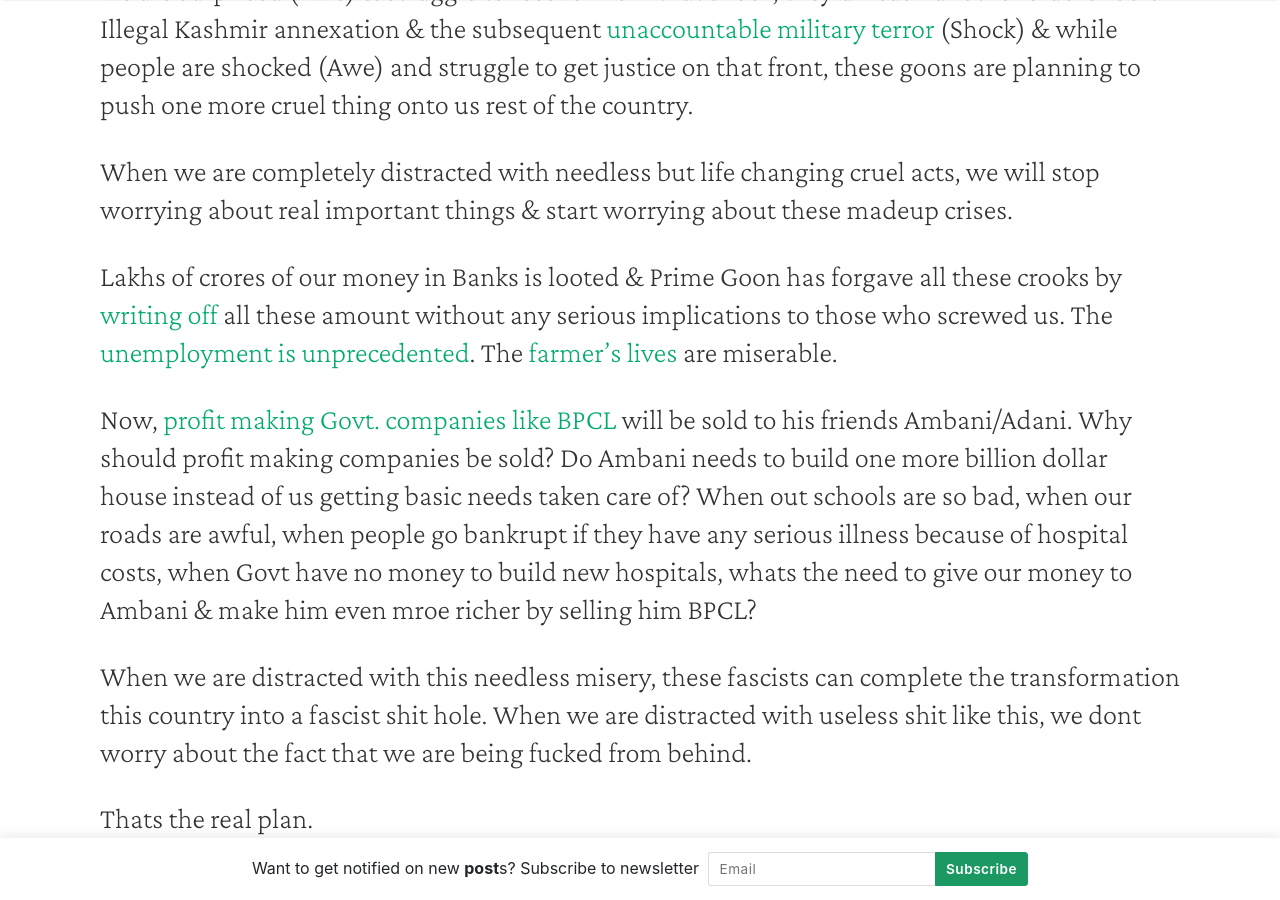
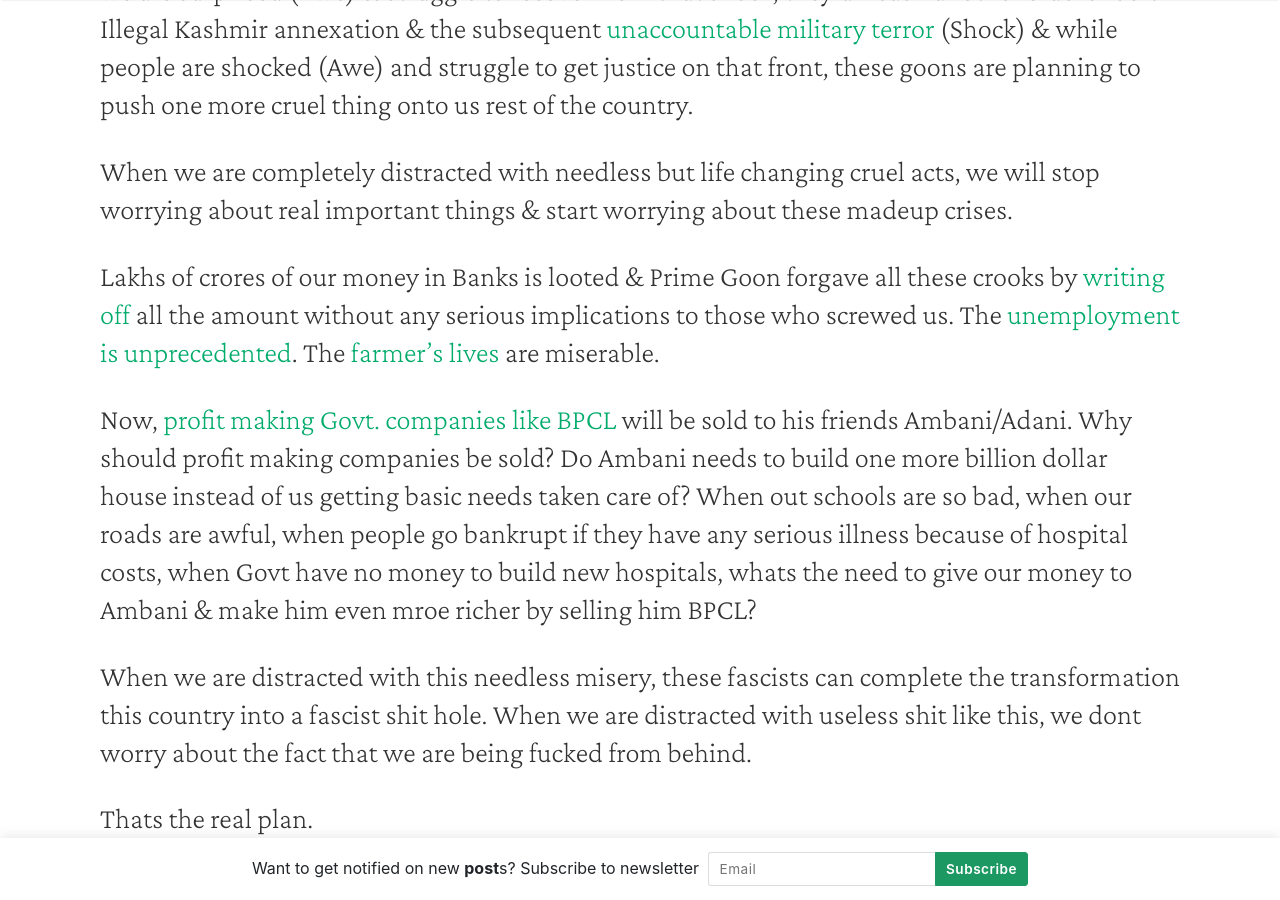
Before and after one commit to thekalinga/thekalinga.in, a Jekyll site: the page built from _posts/2019-11-24-why-fascist-nrc-should-be-opposed/2019-11-24-why-fascist-nrc-should-be-opposed.md, in a window 1280 px wide and 900 px high, scrolled down 6257 px. Built offline with Jekyll 4.4.1, drawn with Linux system fonts in a browser that asks for light colours; nearby versions of some CDN libraries.

Commit message:
fixed minor issue

```diff
--- a/_posts/2019-11-24-why-fascist-nrc-should-be-opposed/2019-11-24-why-fascist-nrc-should-be-opposed.md
+++ b/_posts/2019-11-24-why-fascist-nrc-should-be-opposed/2019-11-24-why-fascist-nrc-should-be-opposed.md
@@ -151,7 +151,7 @@
 
 When we are completely distracted with needless but life changing cruel acts, we will stop worrying about real important things & start worrying about these madeup crises.
 
-Lakhs of crores of our money in Banks is looted & Prime Goon has forgave all these crooks by [writing off](https://indianexpress.com/article/india/india-news-india/bad-loan-financial-year-rti-rbi-bank-loan-raghuram-rajan-bad-loan-financial-year-rti-rbi-bank-loan-raghuram-rajan-1140000000000-bad-debts-the-great-govt-bank-write-off/) all these amount without any serious implications to those who screwed us.
+Lakhs of crores of our money in Banks is looted & Prime Goon forgave all these crooks by [writing off](https://indianexpress.com/article/india/india-news-india/bad-loan-financial-year-rti-rbi-bank-loan-raghuram-rajan-bad-loan-financial-year-rti-rbi-bank-loan-raghuram-rajan-1140000000000-bad-debts-the-great-govt-bank-write-off/) all the amount without any serious implications to those who screwed us.
 The [unemployment is unprecedented](https://www.indiatoday.in/business/story/india-unemployment-rate-6-1-per-cent-45-year-high-nsso-report-1539580-2019-05-31).
 The [farmer's lives](https://www.indiatoday.in/india/story/maharashtra-farmer-suicide-1553467-2019-06-21) are miserable.
 
```
